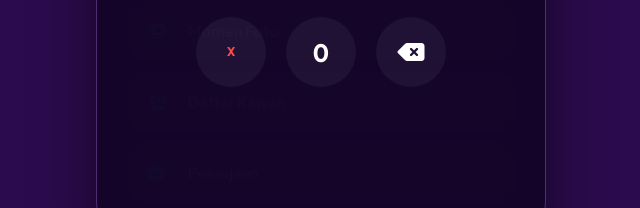
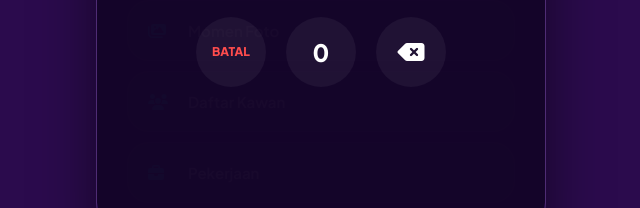
Before and after one commit to Taikrndndndbdbdncccc/hotna, a plain HTML site: page index.html in a window 1280 px wide. Both pictures are taken after a click on the element "Pribadi (Locked)". Shown: the part 617-825 px from the top of the page, 319-959 px from the left. Drawn offline with Linux system fonts and the light colour scheme; no server answers.

Commit message:
Update index.html

```diff
--- a/index.html
+++ b/index.html
@@ -13,20 +13,20 @@
 <body>
 
     <div class="card">
-        <!-- TOP HEADER: BULAN ARAB, HARI, GREETING -->
+        <!-- TOP HEADER: HIJRIAH, HARI, GREETING -->
         <div class="top-status">
             <p id="hijri-date">MEMUAT TARIKH...</p>
             <p id="current-day">HARI</p>
             <p id="day-greeting">Selamat Datang</p>
         </div>
 
-        <!-- CLOCK SECTION -->
+        <!-- JAM & LOKASI -->
         <div class="header">
             <div id="clock">00.00</div>
             <p class="location-text"><i class="fas fa-location-arrow"></i> Sungai Puyu, Penang</p>
         </div>
 
-        <!-- PRAYER TIMES -->
+        <!-- JADWAL SHOLAT -->
         <div class="prayer-bar">
             <div class="p-item"><label>Subuh</label><span id="fajr">--:--</span></div>
             <div class="p-item"><label>Zuhur</label><span id="dhuhr">--:--</span></div>
@@ -35,13 +35,13 @@
             <div class="p-item"><label>Isyak</label><span id="isha">--:--</span></div>
         </div>
 
-        <!-- PROFILE PHOTO & NAME -->
+        <!-- PROFIL & NAMA -->
         <div class="avatar-area">
             <img src="https://images.unsplash.com/photo-1535713875002-d1d0cf377fde?w=200" alt="Profile">
         </div>
         <div class="profile-name">MUHAJI</div>
 
-        <!-- SOCIAL ICONS -->
+        <!-- SOSIAL MEDIA -->
         <div class="social-row">
             <a href="#" class="soc-btn ig"><i class="fab fa-instagram"></i></a>
             <a href="#" class="soc-btn tt"><i class="fab fa-tiktok"></i></a>
@@ -49,7 +49,7 @@
             <a href="#" class="soc-btn fb"><i class="fab fa-facebook-f"></i></a>
         </div>
 
-        <!-- NAVIGATION MENU -->
+        <!-- MENU UTAMA -->
         <div id="home-menu" class="menu-stack">
             <div class="menu-btn" onclick="openPin()"><i class="fas fa-user-lock"></i> <span>Pribadi (Locked)</span></div>
             <div class="menu-btn" onclick="showPage('foto')"><i class="fas fa-images"></i> <span>Momen Foto</span></div>
@@ -59,14 +59,14 @@
             <div class="menu-btn" onclick="showPage('mantan')"><i class="fas fa-ghost"></i> <span>Mantan</span></div>
         </div>
 
-        <!-- DETAIL CONTENT PAGE -->
+        <!-- HALAMAN DETAIL -->
         <div id="details" class="page">
             <button class="back-btn" onclick="goHome()"><i class="fas fa-chevron-left"></i> KEMBALI</button>
             <h2 id="det-title"></h2>
             <div id="det-content"></div>
         </div>
 
-        <!-- PIN Pad Overlay -->
+        <!-- OVERLAY PIN -->
         <div id="pin-overlay">
             <i class="fas fa-shield-alt fa-3x" style="color: var(--accent); margin-bottom: 20px;"></i>
             <p>Masukkan PIN Akses</p>
@@ -78,12 +78,12 @@
                 <div class="key" onclick="pressKey('1')">1</div><div class="key" onclick="pressKey('2')">2</div><div class="key" onclick="pressKey('3')">3</div>
                 <div class="key" onclick="pressKey('4')">4</div><div class="key" onclick="pressKey('5')">5</div><div class="key" onclick="pressKey('6')">6</div>
                 <div class="key" onclick="pressKey('7')">7</div><div class="key" onclick="pressKey('8')">8</div><div class="key" onclick="pressKey('9')">9</div>
-                <div class="key" onclick="closePin()" style="color:var(--red); font-size:12px;">X</div><div class="key" onclick="pressKey('0')">0</div><div class="key" onclick="clearPin()"><i class="fas fa-backspace"></i></div>
+                <div class="key" onclick="closePin()" style="color:var(--red); font-size:12px;">BATAL</div><div class="key" onclick="pressKey('0')">0</div><div class="key" onclick="clearPin()"><i class="fas fa-backspace"></i></div>
             </div>
         </div>
     </div>
 
-    <!-- MEDIA VIEWER / LIGHTBOX -->
+    <!-- VIEWER GALERI -->
     <div id="media-viewer" onclick="closeViewer()">
         <div id="viewer-box" onclick="event.stopPropagation()">
             <span class="close-v" onclick="closeViewer()">&times;</span>
```
